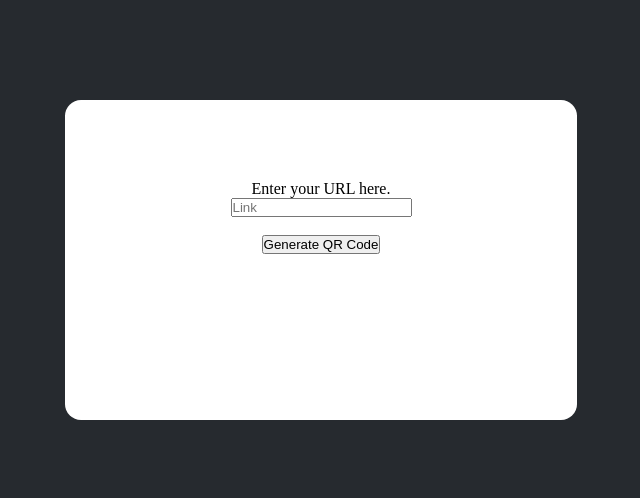
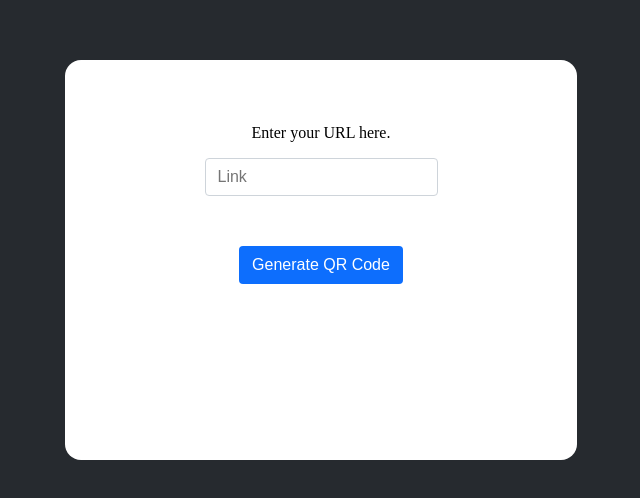
Before and after one commit to atiqurx/qr-code-generator, a plain HTML site: page index.html in a window 1280 px wide. Shown: the part 140-638 px from the top of the page, without its empty margins (319-959 px from the left). Drawn offline with Linux system fonts and the light colour scheme.

Commit message:
update css

```diff
--- a/index.html
+++ b/index.html
@@ -14,7 +14,7 @@
         <div id="imgBox">
             <img src="" id="qrImg">
         </div>
-        <button onclick="generateQRCode()">Generate QR Code</button>
+        <button onclick="generateQRCode()" class="btn">Generate QR Code</button>
     </div>
 
     <script>
--- a/style.css
+++ b/style.css
@@ -10,8 +10,8 @@ body{
 
 .container{
     width: 40%;
-    height: 20rem;
-    padding: 5rem;
+    height: 25rem;
+    padding: 3rem;
     top: 50%;
     left: 50%;
     transform: translate(-50%, -50%);
@@ -20,3 +20,56 @@ body{
     border-radius: 1rem;
     text-align: center;
 }
+
+p{
+    padding: 1rem;
+}
+
+#qrText {
+    padding: 6px 12px;
+    font-size: 16px;
+    font-weight: 400;
+    line-height: 1.5;
+    color: #212529;
+    background-color: #fff;
+    background-clip: padding-box;
+    border: 1px solid #ced4da;
+    appearance: none;
+    border-radius: 4px;
+    transition: border-color .15s ease-in-out,box-shadow .15s ease-in-out;
+    :focus{
+        color: #212529;
+        background-color: #fff;
+        border-color: #86b7fe;
+        outline: 0;
+        box-shadow: 0 0 0 0.25rem rgb(13 110 253 / 25%);
+    }
+
+}
+
+.btn {
+    cursor: pointer;
+    outline: 0;
+    color: #fff;
+    background-color: #0d6efd;
+    border-color: #0d6efd;
+    display: inline-block;
+    font-weight: 400;
+    line-height: 1.5;
+    text-align: center;
+    border: 1px solid transparent;
+    padding: 6px 12px;
+    font-size: 16px;
+    border-radius: .25rem;
+    transition: color .15s ease-in-out,background-color .15s ease-in-out,border-color .15s ease-in-out,box-shadow .15s ease-in-out;
+    :hover {
+        color: #fff;
+        background-color: #0b5ed7;
+        border-color: #0a58ca;
+    }
+
+}
+
+#imgBox {
+    padding: 1rem;
+}
```
